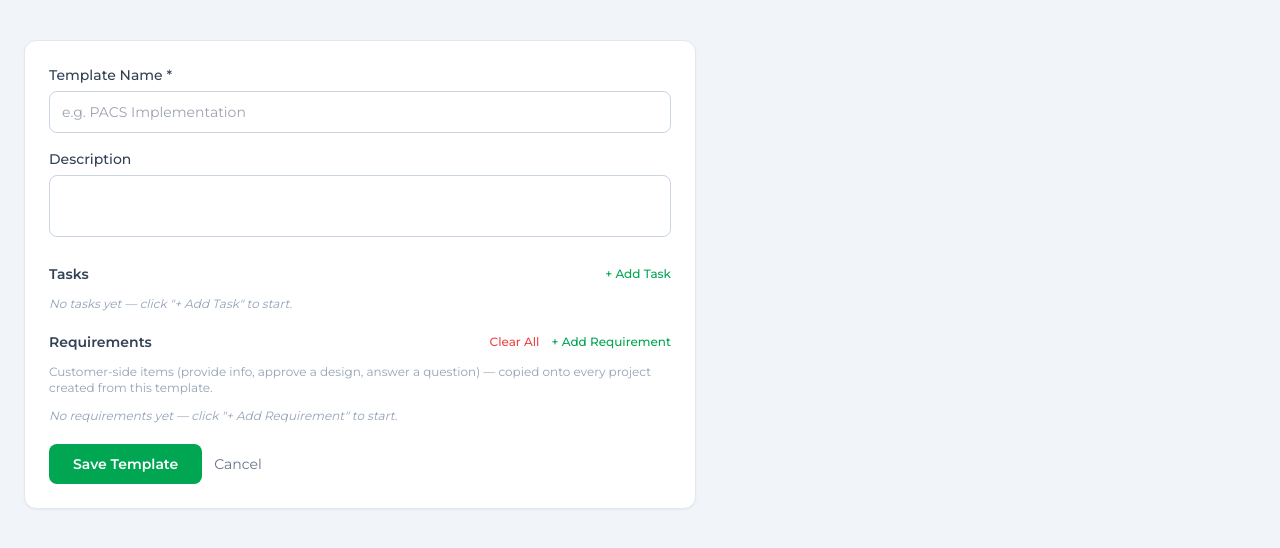
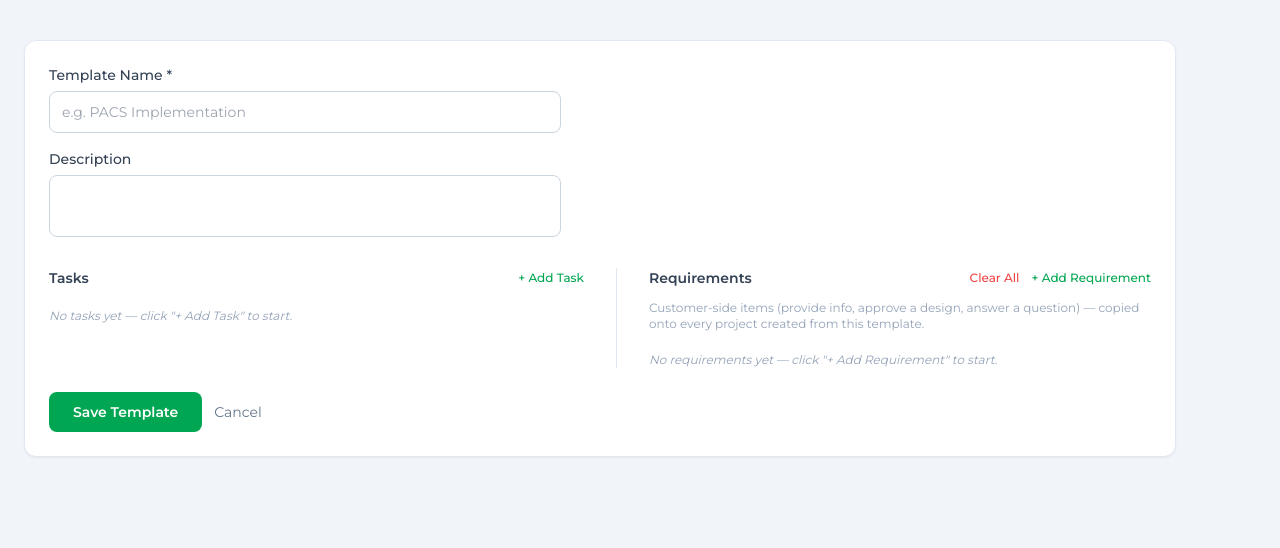
Before and after one commit to AbboudyGeagea/ticketing-support, a Flask app: page /admin/project-templates/new in a window 1280 px wide. Shown: the part 121-669 px from the top of the page. Run offline with Flask 3, Linux system fonts and the light colour scheme; the visitor is signed in with stand-in values (Sample User, id 1); data that the repository does not hold is empty; parts of the project's set-up code (start-up, migrations or seed data) failed here and were passed over; some libraries are stand-ins or nearby versions.

Commit message:
Project template editor: Tasks and Requirements side by side, capped scroll height
Widened the page (max-w-2xl -> max-w-6xl) and put Tasks and
Requirements in a two-column grid with a divider, instead of one long
stacked list. Each column's row list also gets its own max-height
(560px) with independent scroll, so a template with dozens of items
(like PACS Installation's 16 tasks + 37 requirements) doesn't turn
the whole page into an endless scroll — it scrolls within its own box.

Co-Authored-By: Claude Fable 5 <noreply@anthropic.com>

```diff
--- a/app/templates/admin/project_template_form.html
+++ b/app/templates/admin/project_template_form.html
@@ -7,7 +7,7 @@
 {% endblock %}
 
 {% block content %}
-<div class="max-w-2xl space-y-5">
+<div class="max-w-6xl space-y-5">
 
   <div class="bg-white rounded-xl border border-slate-200 shadow-sm p-6">
     <form method="POST" id="tmpl-form" novalidate>
@@ -15,24 +15,26 @@
 
       <div class="mb-4">
         <label class="block text-sm font-medium text-slate-700 mb-1.5">Template Name *</label>
-        {{ form.name(class="w-full border border-slate-300 rounded-lg px-3 py-2.5 text-sm focus:outline-none focus:ring-2 focus:ring-primary", placeholder="e.g. PACS Implementation") }}
+        {{ form.name(class="w-full max-w-lg border border-slate-300 rounded-lg px-3 py-2.5 text-sm focus:outline-none focus:ring-2 focus:ring-primary", placeholder="e.g. PACS Implementation") }}
         {% if form.name.errors %}<p class="text-red-500 text-xs mt-1">{{ form.name.errors[0] }}</p>{% endif %}
       </div>
 
-      <div class="mb-5">
+      <div class="mb-6">
         <label class="block text-sm font-medium text-slate-700 mb-1.5">Description</label>
-        {{ form.description(class="w-full border border-slate-300 rounded-lg px-3 py-2.5 text-sm focus:outline-none focus:ring-2 focus:ring-primary resize-none", rows=2) }}
+        {{ form.description(class="w-full max-w-lg border border-slate-300 rounded-lg px-3 py-2.5 text-sm focus:outline-none focus:ring-2 focus:ring-primary resize-none", rows=2) }}
       </div>
 
+      <div class="grid grid-cols-1 lg:grid-cols-2 gap-8 lg:divide-x lg:divide-slate-200 mb-6">
+
       <!-- Tasks -->
-      <div class="mb-5">
+      <div>
         <div class="flex items-center justify-between mb-3">
           <h4 class="text-sm font-semibold text-slate-700">Tasks</h4>
           <button type="button" onclick="addTaskRow()"
                   class="text-xs text-primary hover:underline font-medium">+ Add Task</button>
         </div>
 
-        <div id="task-rows" class="space-y-3">
+        <div id="task-rows" class="space-y-3 max-h-[560px] overflow-y-auto pr-1">
           {% if tmpl and tmpl.tasks %}
             {% for tt in tmpl.tasks %}
             <div class="task-row grid grid-cols-[1fr_auto_auto] gap-2 items-start">
@@ -60,7 +62,7 @@
       </div>
 
       <!-- Requirements -->
-      <div class="mb-5">
+      <div class="lg:pl-8">
         <div class="flex items-center justify-between mb-3">
           <h4 class="text-sm font-semibold text-slate-700">Requirements</h4>
           <div class="flex items-center gap-3">
@@ -72,7 +74,7 @@
         </div>
         <p class="text-xs text-slate-400 mb-3">Customer-side items (provide info, approve a design, answer a question) — copied onto every project created from this template.</p>
 
-        <div id="req-rows" class="space-y-3">
+        <div id="req-rows" class="space-y-3 max-h-[560px] overflow-y-auto pr-1">
           {% if tmpl and tmpl.requirements %}
             {% for tr in tmpl.requirements %}
             <div class="req-row grid grid-cols-[1fr_auto_auto_auto] gap-2 items-start">
@@ -103,6 +105,8 @@
         {% if not tmpl or not tmpl.requirements %}
         <p id="no-reqs-hint" class="text-xs text-slate-400 italic mt-2">No requirements yet — click "+ Add Requirement" to start.</p>
         {% endif %}
+      </div>
+
       </div>
 
       <div class="flex gap-3">
```
